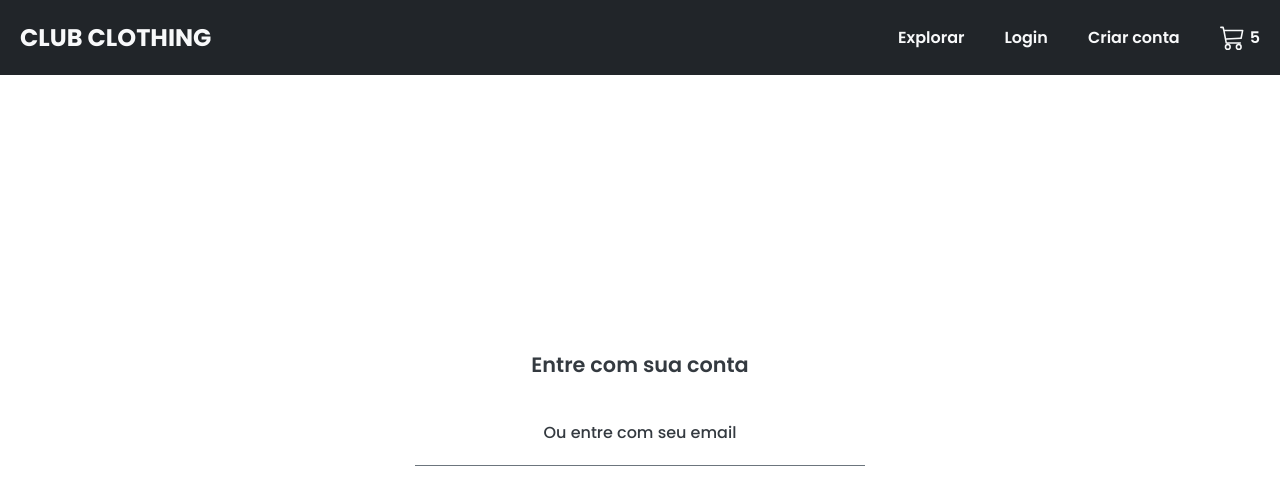
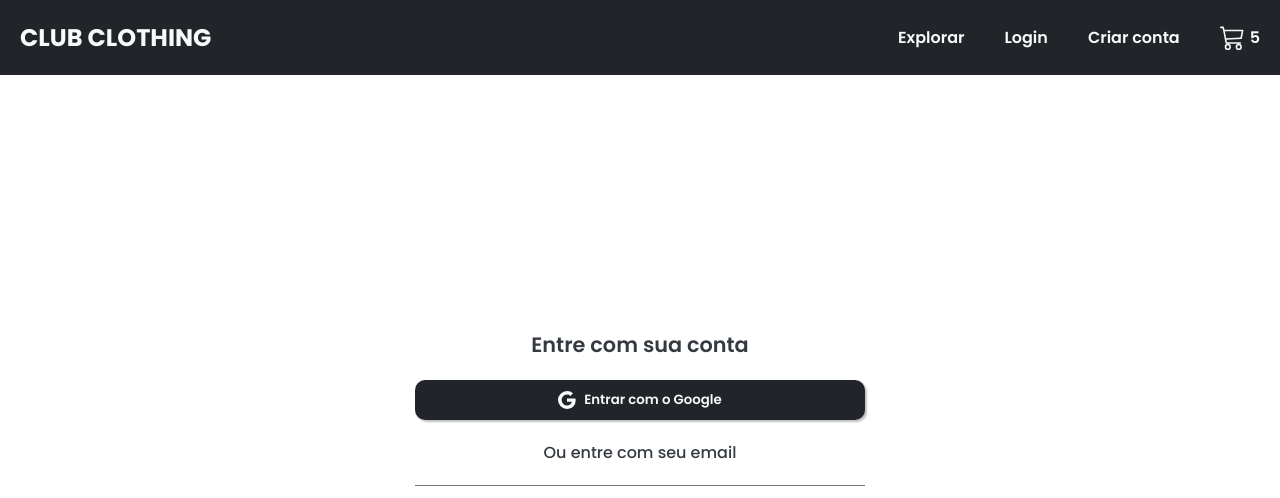
Before and after one commit to raphaelslima/EcoomerceClub, a React (Create React App) app: page /login in a window 1280 px wide. Shown: the top 498 px of the page. Built offline with nearby package versions, Linux system fonts and the light colour scheme.

Commit message:
feat: add customButton

```diff
--- /dev/null
+++ b/src/components/customButton/CustomButtonComponent.tsx
@@ -0,0 +1,23 @@
+import React, { FunctionComponent, ButtonHTMLAttributes } from 'react'
+import { CustomButtonContainer, IconContainer } from './customButtonStyle'
+
+interface CustomButtonProps extends ButtonHTMLAttributes<HTMLButtonElement> {
+  startIcon?: React.ReactNode
+}
+
+const CustomButton: FunctionComponent<CustomButtonProps> = ({
+  children,
+  startIcon,
+  ...rest
+}) => {
+  return (
+    <>
+      <CustomButtonContainer {...rest}>
+        {startIcon && <IconContainer>{startIcon}</IconContainer>}
+        {children}
+      </CustomButtonContainer>
+    </>
+  )
+}
+
+export default CustomButton
--- /dev/null
+++ b/src/components/customButton/customButtonStyle.ts
@@ -0,0 +1,32 @@
+import styled from 'styled-components'
+import Colors from '../../theme/thmeColors'
+
+export const CustomButtonContainer = styled.button`
+  width: 100%;
+  background-color: ${Colors.background.dark};
+  color: ${Colors.text.white};
+  display: flex;
+  align-items: center;
+  justify-content: center;
+  border-radius: 10px;
+  box-shadow: 2px 2px 2px rgba(0, 0, 0, 0.25);
+  border: none;
+  padding-top: 10px;
+  padding-bottom: 10px;
+  padding-right: 15px;
+  padding-left: 15px;
+  font-weight: 600;
+  transition: all 0.5s ease;
+
+  &:hover {
+    cursor: pointer;
+    background-color: #000000;
+  }
+`
+
+export const IconContainer = styled.div`
+  margin-right: 8px;
+  height: 100%;
+  display: flex;
+  align-items: center;
+`
--- a/src/pages/login/LoginPage.tsx
+++ b/src/pages/login/LoginPage.tsx
@@ -1,3 +1,5 @@
+import { BsGoogle } from 'react-icons/bs'
+import CustomButton from '../../components/customButton/CustomButtonComponent'
 import Header from '../../components/header/HeaderComponent'
 import {
   LoginContainer,
@@ -15,6 +17,9 @@ const LoginPage = () => {
       <LoginContainer>
         <LoginContent>
           <LoginHeadline>Entre com sua conta</LoginHeadline>
+          <CustomButton startIcon={<BsGoogle size={18} />}>
+            Entrar com o Google
+          </CustomButton>
           <LoginSubtitle>Ou entre com seu email</LoginSubtitle>
           <LoginInputContainer></LoginInputContainer>
           <LoginInputContainer></LoginInputContainer>
```
